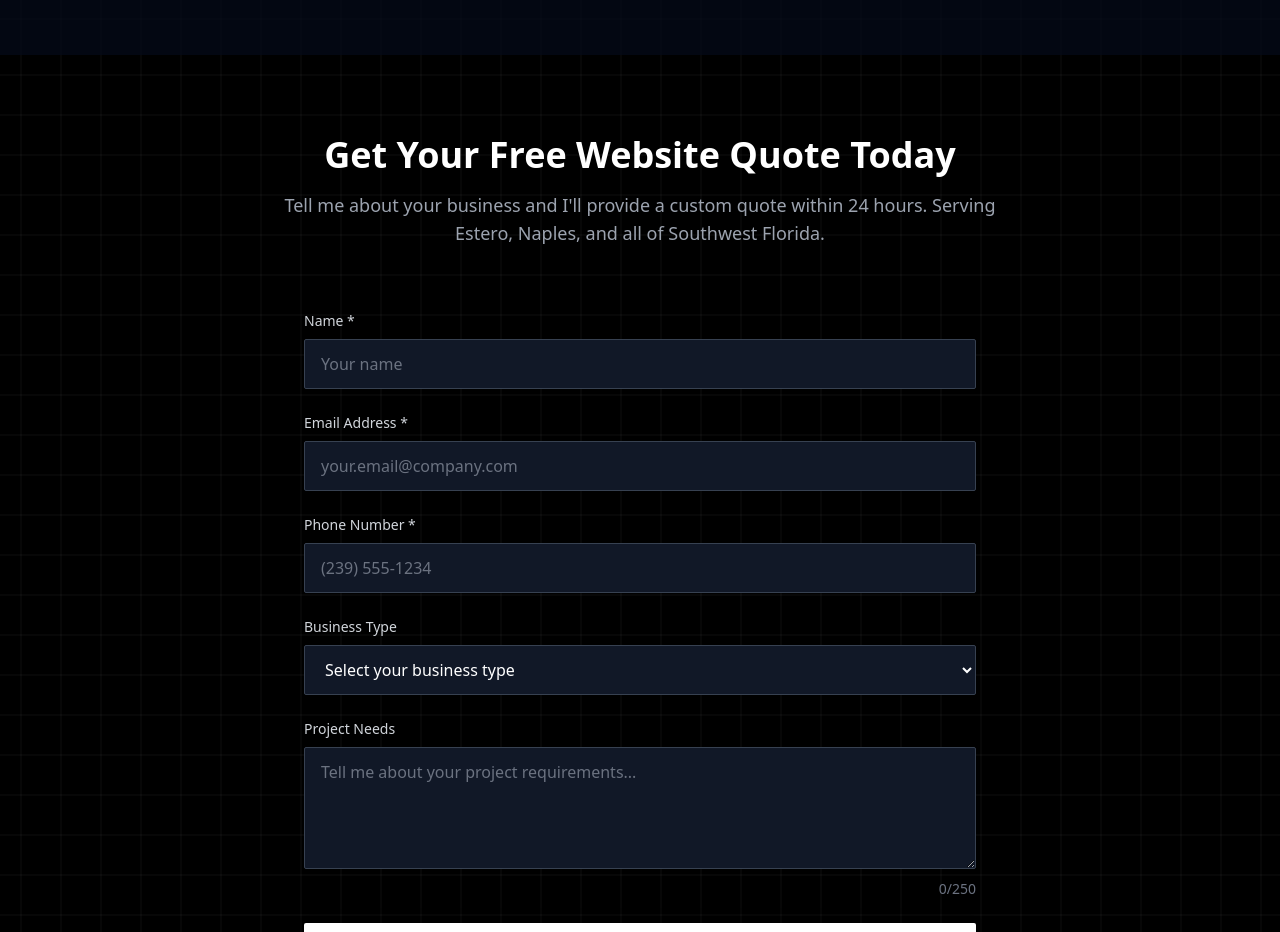
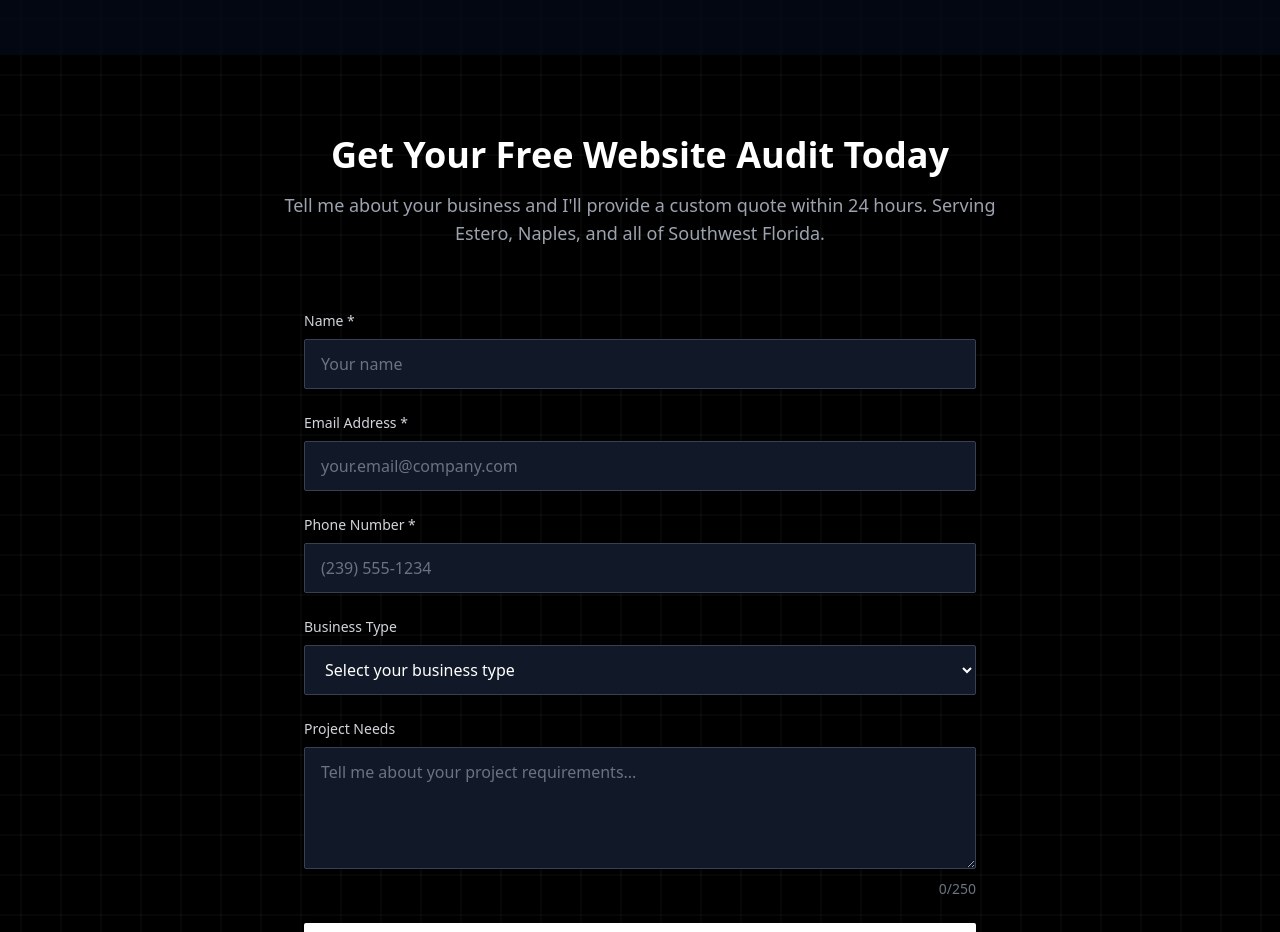
Before and after one commit to SchulzCorpLLC/SchulzCorp, a React (Vite) app: page / in a window 1280 px wide. Shown: the part 4660-5592 px from the top of the page. Built offline with nearby package versions, Linux system fonts and the light colour scheme.

Commit message:
Updated Contact.tsx

```diff
--- a/src/components/Contact.tsx
+++ b/src/components/Contact.tsx
@@ -136,7 +136,7 @@ const Contact: React.FC = () => {
       <div className="relative max-w-screen-2xl mx-auto px-4 sm:px-6 lg:px-8">
         <div className="text-center mb-16">
           <h2 className="text-3xl md:text-4xl font-bold text-white mb-4">
-            Get Your Free Website Quote Today
+            Get Your Free Website Audit Today
           </h2>
           <p className="text-lg text-gray-400 max-w-3xl mx-auto">
             Tell me about your business and I'll provide a custom quote within 24 hours. Serving Estero, Naples, and all of Southwest Florida.
```
